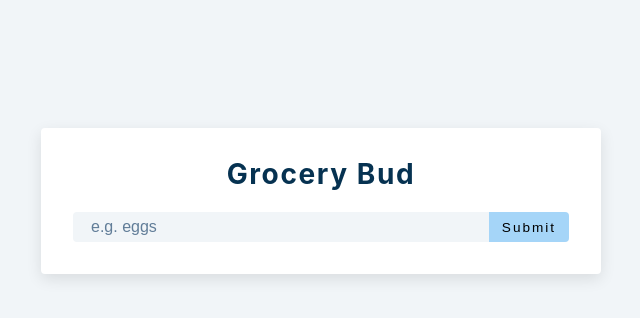
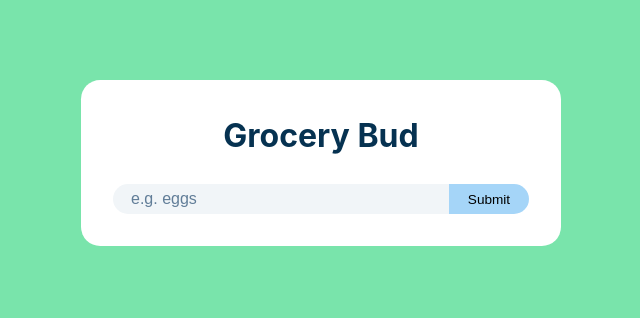
Before and after one commit to RonahJay-Emperio/Grocery-Bud-Emperio, a React (Vite) app in the folder grocery-bud/: page / in a window 1280 px wide. Shown: the top 318 px of the page, without its empty margins (319-959 px from the left). Built offline with nearby package versions, Linux system fonts and the light colour scheme.

Commit message:
edit css app

```diff
--- a/grocery-bud/index.html
+++ b/grocery-bud/index.html
@@ -1,13 +1,16 @@
 <!DOCTYPE html>
 <html lang="en">
-  <head>
+
+<head>
     <meta charset="UTF-8" />
     <link rel="icon" type="image/svg+xml" href="/vite.svg" />
     <meta name="viewport" content="width=device-width, initial-scale=1.0" />
-    <title>Vite + React</title>
-  </head>
-  <body>
+    <title>Grocery Bud</title>
+</head>
+
+<body>
     <div id="root"></div>
     <script type="module" src="/src/main.jsx"></script>
-  </body>
+</body>
+
 </html>
--- a/grocery-bud/src/index.css
+++ b/grocery-bud/src/index.css
@@ -38,7 +38,7 @@ Variables
     --clr-black: #222;
     --transition: all 0.3s linear;
     --spacing: 0.1rem;
-    --radius: 0.25rem;
+    --radius: 1.2rem;
     --light-shadow: 0 5px 15px rgba(0, 0, 0, 0.1);
     --dark-shadow: 0 5px 15px rgba(0, 0, 0, 0.2);
     --max-width: 1170px;
@@ -62,10 +62,10 @@ Global Styles
 
 body {
     font-family: -apple-system, BlinkMacSystemFont, 'Segoe UI', Roboto, Oxygen, Ubuntu, Cantarell, 'Open Sans', 'Helvetica Neue', sans-serif;
-    background: var(--clr-grey-10);
+    background: #79E4AB;
     color: var(--clr-grey-1);
     line-height: 1.5;
-    font-size: 0.875rem;
+    font-size: 0.975rem;
 }
 
 ul {
@@ -80,7 +80,6 @@ h1,
 h2,
 h3,
 h4 {
-    letter-spacing: var(--spacing);
     text-transform: capitalize;
     line-height: 1.25;
     margin-bottom: 0.75rem;
@@ -115,7 +114,7 @@ p {
         font-size: 2.5rem;
     }
     h3 {
-        font-size: 1.75rem;
+        font-size: 2rem;
     }
     h4 {
         font-size: 1rem;
@@ -127,7 +126,7 @@ p {
     h2,
     h3,
     h4 {
-        line-height: 1;
+        line-height: 1.5;
     }
 }
 
@@ -136,7 +135,7 @@ p {
     background: transparent;
     color: var(--clr-black);
     padding: 0.375rem 0.75rem;
-    letter-spacing: var(--spacing);
+    ;
     display: inline-block;
     transition: var(--transition);
     font-size: 0.875rem;
@@ -161,8 +160,8 @@ p {
 .section-center {
     width: 90vw;
     margin: 0 auto;
-    max-width: 35rem;
-    margin-top: 8rem;
+    max-width: 30rem;
+    margin-top: 5rem;
 }
 
 @media screen and (min-width: 992px) {
@@ -187,13 +186,13 @@ Grocery List
 .section-center {
     background: var(--clr-white);
     border-radius: var(--radius);
-    box-shadow: var(--light-shadow);
-    transition: var(--transition);
+    /* box-shadow: var(--light-shadow); */
+    /* transition: var(--transition); */
     padding: 2rem;
 }
 
 .section-center:hover {
-    box-shadow: var(--dark-shadow);
+    box-shadow: 0;
 }
 
 .alert {
@@ -204,7 +203,6 @@ Grocery List
     text-align: center;
     font-size: 0.7rem;
     border-radius: 0.25rem;
-    letter-spacing: var(--spacing);
     text-transform: capitalize;
 }
 
@@ -254,7 +252,6 @@ Grocery List
     align-items: center;
     padding: 0.25rem;
     text-transform: capitalize;
-    letter-spacing: 2px;
     border-top-right-radius: var(--radius);
     border-bottom-right-radius: var(--radius);
     cursor: pointer;
@@ -295,7 +292,6 @@ Grocery List
 .title {
     margin-bottom: 0;
     color: var(--clr-grey-1);
-    letter-spacing: 2px;
     transition: var(--transition);
 }
 
@@ -336,7 +332,6 @@ Grocery List
     color: var(--clr-red-light);
     margin: 0 auto;
     font-size: 0.85rem;
-    letter-spacing: var(--spacing);
     cursor: pointer;
     transition: var(--transition);
     margin-top: 1.25rem;
```
